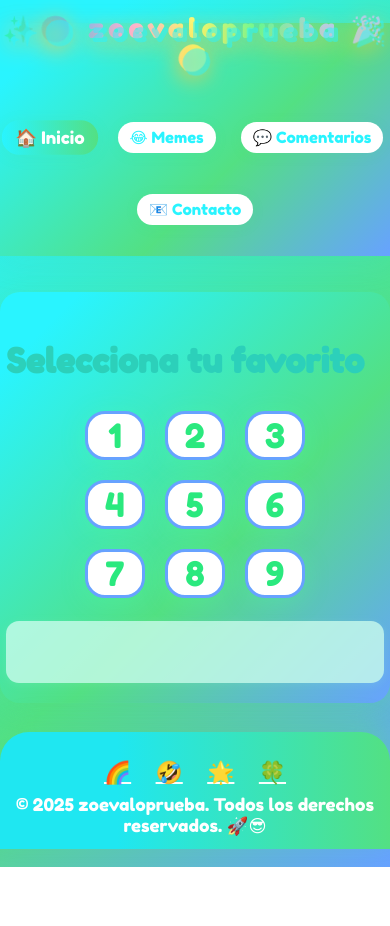
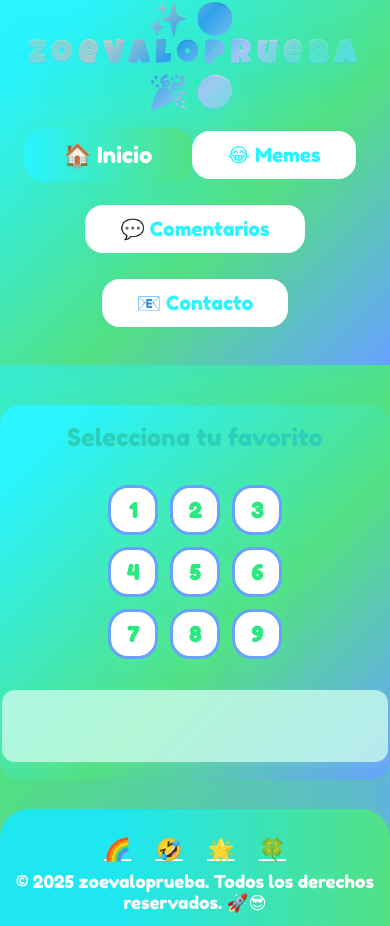
Before and after one commit to Zoevalo65325/Memes-view-, a plain HTML site: page index.html in a window 390 px wide. Both pictures are taken after a click on the button "🏠 Inicio". Before the commit the page ends 867 px from the top, so only its background shows below. Drawn offline with Linux system fonts and the light colour scheme.

Commit message:
Refactor index.html with style and nav enhancements
Updated styles and improved navigation functionality.

```diff
--- a/index.html
+++ b/index.html
@@ -4,7 +4,7 @@
 <meta charset="UTF-8" />
 <meta name="viewport" content="width=device-width, initial-scale=1.0"/>
 <title>zoevaloprueba - Página de Memes 😎✨</title>
-<link href="https://fonts.googleapis.com/css2?family=Fredoka+One&family=Baloo+2&display=swap" rel="stylesheet">
+<link href="https://fonts.googleapis.com/css2?family=Luckiest+Guy&family=Fredoka+One&family=Baloo+2&display=swap" rel="stylesheet">
 <style>
 :root {
   --main-grad: linear-gradient(135deg, #29F4FF 10%, #53E083 60%, #67A2FF 100%);
@@ -26,31 +26,29 @@ header {
   padding-bottom: 7px;
 }
 .logo {
-  font-family: 'Fredoka One', cursive;
-  font-size: 3em;
+  font-family: 'Luckiest Guy', 'Fredoka One', cursive;
+  font-size: 4em;
   font-weight: 900;
-  margin-bottom: 20px;
+  margin-bottom: 10px;
   color: #fff;
-  letter-spacing: 5px;
-  text-shadow: 4px 4px 0 #29F4FF80, 0 6px 24px #FFC93C;
-  margin-top: 0.9em;
-  line-height: 1.15;
-  background: linear-gradient(90deg,#0ffdc3,#4cbdfa,#fba9f6,#faff7b,#51ffa3,#abcdfe 83%);
+  letter-spacing: 7px;
+  text-shadow: 0 8px 36px #29F4FF60, 0 1px 1px #4cbdfa6c;
+  background: linear-gradient(-45deg,#ffef5f,#65eaed,#68ff99,#ffccee,#207fdc,#ffd1ac,#95f0c6 83%);
   -webkit-background-clip: text;
   -webkit-text-fill-color: transparent;
-  animation: bounce 2.5s infinite cubic-bezier(.82,-0.7,.44,1.89);
+  animation: rainbowTitle 3.5s infinite linear;
 }
-@keyframes bounce {
-  0%, 100% { transform: translateY(0);}
-  30% { transform: translateY(-25px);}
-  60% { transform: translateY(-10px);}
+@keyframes rainbowTitle {
+  0% {background-position:0% 50%;}
+  100% {background-position:100% 50%;}
 }
 nav {
   display: flex;
   justify-content: center;
-  gap: 25px;
+  gap: 33px;
   flex-wrap: wrap;
-  margin-bottom: 16px;
+  margin-bottom: 23px;
+  margin-top: 10px;
 }
 nav button {
   background: #fff;
@@ -60,7 +58,7 @@ nav button {
   border: none;
   border-radius: 18px;
   font-size: 1.22em;
-  padding: 10px 33px;
+  padding: 12px 35px;
   cursor: pointer;
   margin-bottom: 8px;
   margin-top: 8px;
@@ -72,33 +70,52 @@ nav button.active,
 nav button:hover {
   background: var(--btn-grad);
   color: #FFF;
-  transform: scale(1.12);
+  transform: scale(1.14);
 }
+.fade-out {
+  animation: fadeOutSection 0.5s;
+}
+@keyframes fadeOutSection { 0% {opacity:1;} 100% {opacity:0; transform:scale(0.98);} }
+.fade-in {
+  animation: fadeInSection 0.5s;
+}
+@keyframes fadeInSection { 0% {opacity:0; transform:scale(1.04);} 100% {opacity:1; transform:none;} }
 #pantalla-inicio {
   padding: 35px 13px 30px 13px;
   max-width: 430px;
-  margin: 36px auto 0 auto;
+  margin: 40px auto 0 auto;
   background: var(--main-grad);
   border-radius: 20px;
   box-shadow: 0 7px 23px #53e0832f;
+  transition: 0.4s;
+}
+.pantalla-teclado {
+  font-family:'Fredoka One',cursive;
+  font-size:2.4em;
+  color:#2cd0ba;
+  margin-bottom:20px;
+  text-align:center;
 }
 .num-teclado {
   display: grid;
-  grid-template-columns: repeat(3,60px);
-  gap: 20px;
+  grid-template-columns: repeat(3,70px);
+  gap: 26px;
   justify-content: center;
-  margin: 30px 0 6px 0;
+  margin: 33px 0 10px 0;
 }
 .num-teclado button {
-  font-size: 2.1em;
-  font-family: 'Fredoka One', cursive;
-  background: #fff;
-  color: #2ae97e;
-  border: 3px solid #67A2FF;
-  border-radius: 20px;
-  box-shadow: 0 4px 24px #51ffa344;
-  cursor: pointer;
-  transition:0.18s;
+  font-size:2.1em;
+  font-family:'Fredoka One',cursive;
+  background:#fff;
+  color:#2ae97e;
+  border:3px solid #67A2FF;
+  border-radius:20px;
+  box-shadow:0 4px 24px #51ffa344;
+  cursor:pointer;
+  transition:0.17s;
+  width:70px;
+  height:70px;
+  font-weight:bold;
 }
 .num-teclado button:active, .num-teclado button:hover {
   background: #29F4FF;
@@ -107,20 +124,21 @@ nav button:hover {
   transform: scale(1.13);
 }
 .xd-frase {
-  min-height: 38px;
-  margin-top: 23px;
-  font-family: 'Baloo 2', cursive;
-  font-size: 1.4em;
+  min-height: 44px;
+  margin-top: 31px;
+  font-family: 'Fredoka One', cursive;
+  font-size: 1.35em;
   text-align: center;
-  color: #2ca193;
+  color: #18697d;
   font-weight: bold;
   background: #cbfdeec9;
   border-radius: 13px;
-  padding: 12px 18px;
+  padding: 14px 18px;
   box-shadow: 0 2px 10px #aafde422;
   animation: fraseXDfade 0.6s;
 }
-@keyframes fraseXDfade {from {opacity:0; transform:translateY(15px);}to{opacity:1;transform:none;}}
+@keyframes fraseXDfade {from {opacity:0; transform:translateY(18px);}to{opacity:1;transform:none;}}
+
 .memes-grid {
   display: grid;
   grid-template-columns: repeat(auto-fit, minmax(240px,1fr));
@@ -165,7 +183,7 @@ nav button:hover {
 .meme-title {
   font-family: 'Fredoka One', cursive;
   font-weight: 900;
-  font-size: 1.08em;
+  font-size: 1.25em;
   color: #21b7a6;
   margin-bottom: 4px;
   letter-spacing: 1px;
@@ -251,26 +269,29 @@ form button {
   box-shadow:0 1px 4px #53E08323;
 }
 .com-emoji { font-size:1.2em; margin-right:5px; }
-@media (max-width: 650px) {
-  .logo {font-size:1.6em;}
-  nav button {font-size:0.97em;padding:6px 12px;}
-  .meme-card {min-height:160px;}
-  #pantalla-inicio {padding:20px 6px 20px 6px;}
+@media (max-width:650px){
+  .logo{font-size:2em;}
+  .pantalla-teclado{font-size:1.5em;}
+  .xd-frase{font-size:1.11em;}
+  nav {gap:10px;}
+  #pantalla-inicio {padding:18px 2px 18px 2px;}
+  .num-teclado{grid-template-columns:repeat(3,50px);gap:12px;}
+  .num-teclado button {font-size:1.3em;width:50px;height:50px;}
 }
 </style>
 </head>
 <body>
 <header>
-  <div class="logo" style="margin-bottom:32px;">✨🤩 zoevaloprueba 🎉🤣</div>
+  <div class="logo" id="tituloLogo">✨🤩 zoevaloprueba 🎉🤣</div>
   <nav>
-    <button onclick="btnClickSound();showHome()" class="active">🏠 Inicio</button>
-    <button onclick="btnClickSound();scrollToMemes()">😂 Memes</button>
-    <button onclick="btnClickSound();showComentarios()">💬 Comentarios</button>
-    <button onclick="btnClickSound();showContacto()">📧 Contacto</button>
+    <button onclick="navAnim('home')" class="active">🏠 Inicio</button>
+    <button onclick="navAnim('memes')">😂 Memes</button>
+    <button onclick="navAnim('comentarios')">💬 Comentarios</button>
+    <button onclick="navAnim('contacto')">📧 Contacto</button>
   </nav>
 </header>
-<div id="pantalla-inicio">
-  <h2 style="font-family:'Fredoka One',cursive;font-size:2.1em;color:#2cd0ba;margin-bottom:10px;">Selecciona tu favorito</h2>
+<div id="pantalla-inicio" class="fade-in">
+  <div class="pantalla-teclado">Selecciona tu favorito</div>
   <div class="num-teclado">
     <button onclick="muestraFraseXD(1);btnClickSound()">1</button>
     <button onclick="muestraFraseXD(2);btnClickSound()">2</button>
@@ -284,8 +305,8 @@ form button {
   </div>
   <div id="frase-xd" class="xd-frase"></div>
 </div>
-<div class="memes-grid" id="memesGrid" style="display:none"></div>
-<div id="comentarios" style="display:none"></div>
+<div class="memes-grid fade-in" id="memesGrid" style="display:none"></div>
+<div id="comentarios" class="fade-in" style="display:none"></div>
 <footer>
   <div class="social-icons">
     <a href="#">🌈</a>
@@ -295,8 +316,8 @@ form button {
   </div>
   <div style="margin-top:8px;">&copy; 2025 zoevaloprueba. Todos los derechos reservados. 🚀😎</div>
 </footer>
-<audio id="audio-burbuja" preload="auto">
-  <source src="https://cdn.pixabay.com/audio/2022/02/23/audio_116bfa0145.mp3" type="audio/mpeg">
+<audio id="audio-burbujas" preload="auto">
+  <source src="https://cdn.pixabay.com/audio/2022/10/16/audio_113d3e8247.mp3" type="audio/mpeg">
 </audio>
 <script>
 const MEMES = [
@@ -340,22 +361,51 @@ const MEMES = [
 const RICKROLL_URL = "https://www.youtube.com/watch?v=dQw4w9WgXcQ";
 const MEME_BACKUP = "https://upload.wikimedia.org/wikipedia/commons/a/ac/No_image_available.svg";
 const FRASES_XD = [
-  "Me siento como queso derretido siendo pizza 🍕",
-  "Hoy me levanté con ganas de correr... ¡pero solo en Minecraft! ⛏️🤣",
-  "Cuando veo memes mi IQ sube y baja a la velocidad de la luz! ⚡🧠",
-  "Estoy tan listo que ni Bob Esponja me alcanza 🧽⏰",
-  "¿Quién necesita lógica cuando tienes memes? 🦄🚀",
-  "Si apagas el WiFi los memes lloran 😭📳",
-  "Le hablé a mi planta y ahora es admin del grupo 🌱🧑‍💻",
-  "Explosión de memes en 3... 2... 1... 💥😎",
-  "Nivel de random: SÍ. Nivel de XD: 99+ 🤯😂"
+  "Hoy tengo la velocidad de una tortuga ninja... ¡sin la pizza! 🐢",
+  "Acabo de descubrir que mi sombra tiene vida propia 💥🤹‍♂️",
+  "¿Quién necesita gravedad cuando tienes ganas de flotar? 🎈✨",
+  "Si alguien pregunta, estoy en modo invisible 🌚🦶",
+  "¿Qué miras? ¡Estoy entrenando para la próxima olimpiada de siestas! 😴🏅",
+  "Hoy le cambié el idioma al microondas. Habla coreano 🔥🎛️",
+  "Cuando me aburro hago carrera con los caracoles 🐌🏁",
+  "Si hago click muchas veces, ¿aparezco en otro universo? 🚪🌀",
+  "Ayer intenté hackear mi cepillo de dientes... ahora es wifi 🦷📡"
 ];
 function muestraFraseXD(num) {
   document.getElementById("frase-xd").innerText = FRASES_XD[num-1];
+  document.getElementById("frase-xd").style.fontSize = (window.innerWidth<700) ? "1.15em" : "1.32em";
 }
 function btnClickSound() {
-  let a = document.getElementById('audio-burbuja');
-  if (a && typeof a.play === 'function') { a.currentTime = 0; a.play(); }
+  let a = document.getElementById('audio-burbujas');
+  if(a && typeof a.play ==='function') { a.currentTime=0; a.play(); }
+}
+function navAnim(seccion) {
+  btnClickSound();
+  // Fade-out animación al cambiar pantallas
+  let pantallas = ["pantalla-inicio","memesGrid","comentarios"];
+  pantallas.forEach(id=>{
+    let el = document.getElementById(id);
+    if(el && el.style.display!="none") {
+      el.classList.remove('fade-in');
+      el.classList.add('fade-out');
+    }
+  });
+  setTimeout(()=>{
+    // Oculta todo
+    pantallas.forEach(id=>{
+      let el = document.getElementById(id);
+      if(el) { el.style.display="none"; el.classList.remove('fade-out'); }
+    });
+    // Muestra solo la pantalla elegida
+    if(seccion=="home"){document.getElementById("pantalla-inicio").style.display="block";document.getElementById("pantalla-inicio").classList.add('fade-in');}
+    if(seccion=="memes"){document.getElementById("memesGrid").style.display="grid";document.getElementById("memesGrid").classList.add('fade-in');renderMemes();}
+    if(seccion=="comentarios"){document.getElementById("comentarios").style.display="block";document.getElementById("comentarios").classList.add('fade-in');renderComentarios();}
+    if(seccion=="contacto"){showContacto();}
+    // Marca activo el nav
+    document.querySelectorAll('nav button').forEach(b=>b.classList.remove('active'));
+    let idx = ["home","memes","comentarios","contacto"].indexOf(seccion);
+    if(idx>=0) document.querySelectorAll('nav button')[idx].classList.add('active');
+  },420);
 }
 function renderMemes() {
   document.getElementById('comentarios').style.display="none";
@@ -379,29 +429,11 @@ function renderMemes() {
     grid.appendChild(card);
   });
 }
-function scrollToMemes() {
-  removeActiveNav();
-  document.querySelectorAll('nav button')[1].classList.add('active');
-  document.getElementById('pantalla-inicio').style.display = "none";
-  document.getElementById('comentarios').style.display = "none";
-  document.getElementById('memesGrid').style.display = "grid";
-  renderMemes();
-  window.scrollTo({ top: document.getElementById('memesGrid').offsetTop-22, behavior: 'smooth' });
-}
-function showHome() {
-  removeActiveNav();
-  document.querySelectorAll('nav button')[0].classList.add('active');
-  document.getElementById('pantalla-inicio').style.display = "block";
-  document.getElementById('memesGrid').style.display = "none";
-  document.getElementById('comentarios').style.display = "none";
-}
 function showContacto() {
-  removeActiveNav();
-  document.querySelectorAll('nav button')[3].classList.add('active');
-  document.getElementById('pantalla-inicio').style.display = "none";
-  document.getElementById('memesGrid').style.display = "block";
-  document.getElementById('comentarios').style.display = "none";
-  document.getElementById('memesGrid').innerHTML = `
+  navAnim("contacto");
+  setTimeout(()=>{
+    document.getElementById('memesGrid').style.display = "block";
+    document.getElementById('memesGrid').innerHTML = `
     <div style="padding:27px 16px 36px 16px;text-align:center;">
     <h2 style="font-family:Fredoka One,cursive;color:#1ca87e;font-size:1.33em">Contacto &amp; Newsletter 💌</h2>
     <p>¿Ideas, memes o saludos? <br> Escribe a: <b>zoevaloprueba@gmail.com</b> 📧</p>
@@ -411,17 +443,7 @@ function showContacto() {
     </form>
     <div style="font-size:2em">💚🦄🎉🤣😂🍀</div>
     </div>`;
-}
-function showComentarios() {
-  removeActiveNav();
-  document.querySelectorAll('nav button')[2].classList.add('active');
-  document.getElementById('pantalla-inicio').style.display = "none";
-  document.getElementById('memesGrid').style.display = "none";
-  document.getElementById('comentarios').style.display = "block";
-  renderComentarios();
-}
-function removeActiveNav() {
-  document.querySelectorAll('nav button').forEach(b=>b.classList.remove('active'));
+  },420);
 }
 function renderComentarios() {
   let array = [];
@@ -461,7 +483,10 @@ function mostrarComentarios(array) {
   list.innerHTML = array.map(c=>`<div class="comentario"><span class="com-emoji">${c.emoji}</span> ${escapeHtml(c.mensaje)}</div>`).join("");
 }
 function escapeHtml(str){return str.replace(/[<>"']/g,function(m){return ({'<':'&lt;','>':'&gt;','"':'&quot;',"'":'&#39;'})[m]})}
-showHome();
+window.addEventListener('resize',()=>{
+  let frasexd = document.getElementById('frase-xd');
+  if(frasexd) frasexd.style.fontSize=(window.innerWidth<700)?"1.15em":"1.32em";
+});
 </script>
 </body>
 </html>
```
